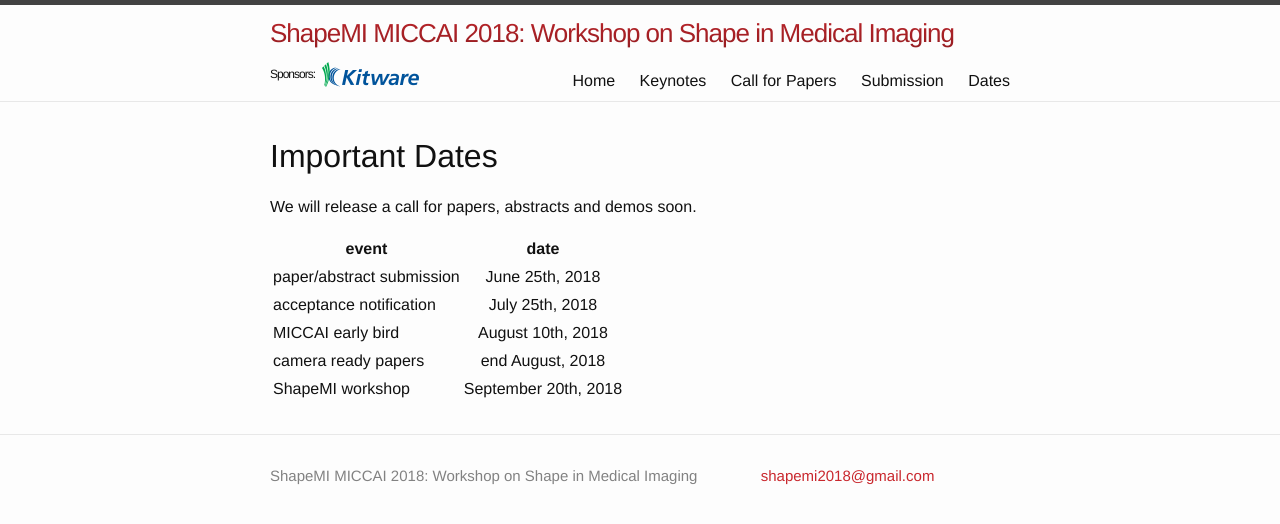
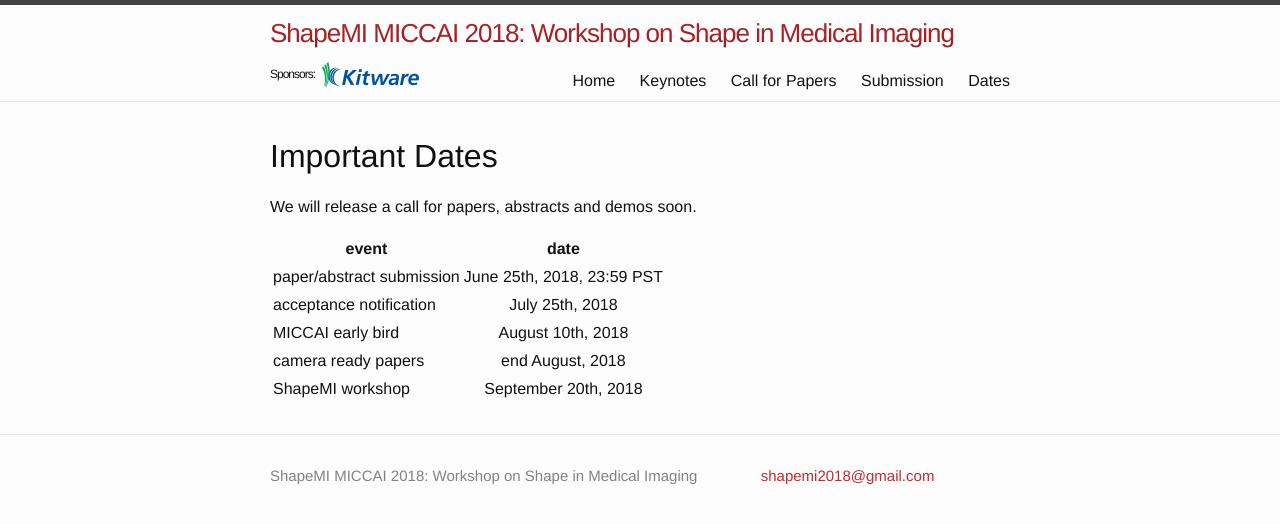
Before and after one commit to shapemi/shapemi2020, a Jekyll site: the page built from dates/index.md, in a window 1280 px wide. Shown: the top 524 px of the page. Built offline with Jekyll 4.4.1, drawn with Linux system fonts in a browser that asks for light colours.

Commit message:
Update index.md

```diff
--- a/dates/index.md
+++ b/dates/index.md
@@ -9,7 +9,7 @@ We will release a call for papers, abstracts and demos soon.
 
 | event | date |
 |---|:---:|
-| paper/abstract submission | June 25th, 2018  |
+| paper/abstract submission | June 25th, 2018, 23:59 PST  |
 | acceptance notification | July 25th, 2018 |
 | MICCAI early bird | August 10th, 2018 |
 | camera ready papers | end August, 2018 |
```
